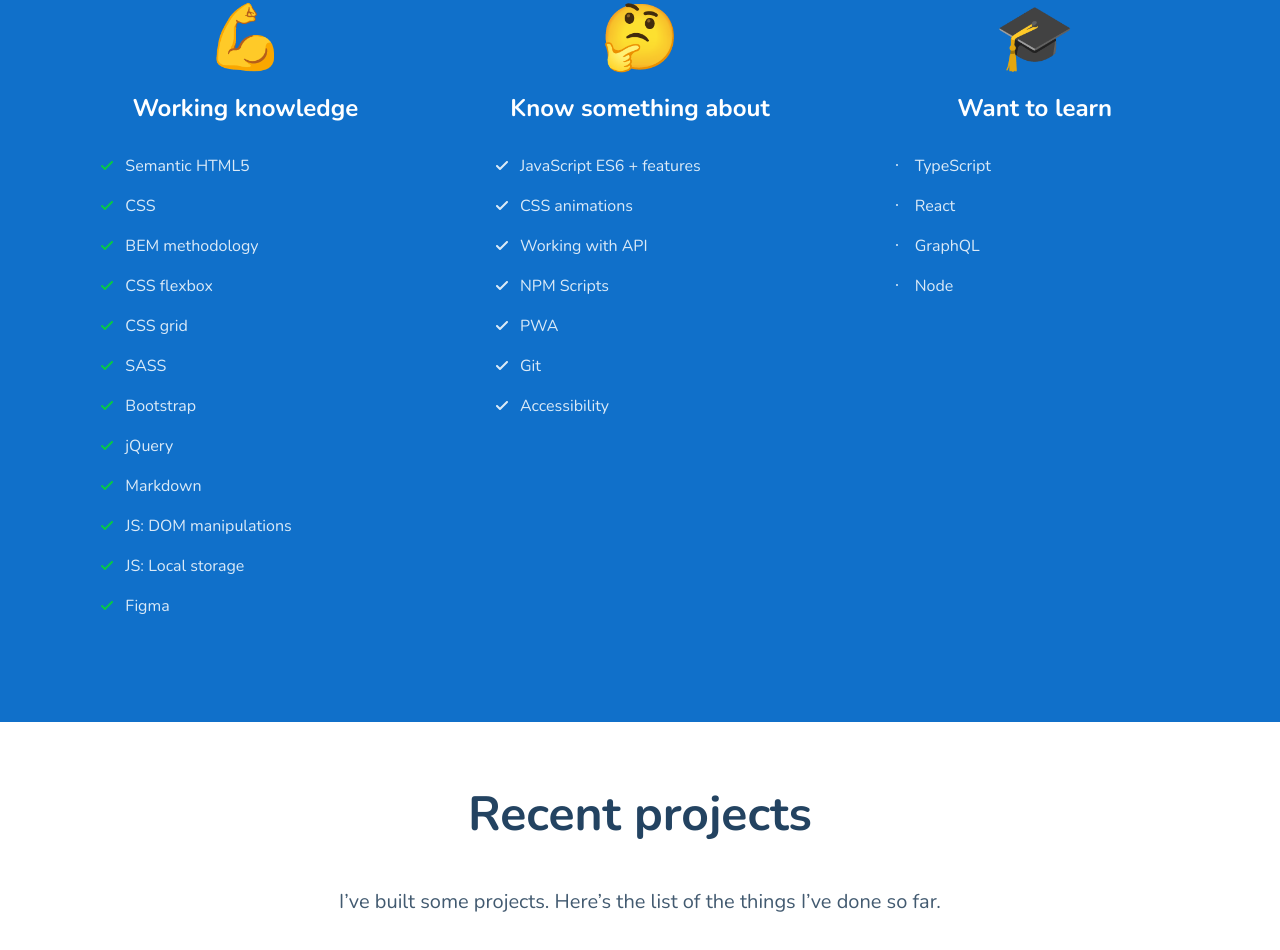
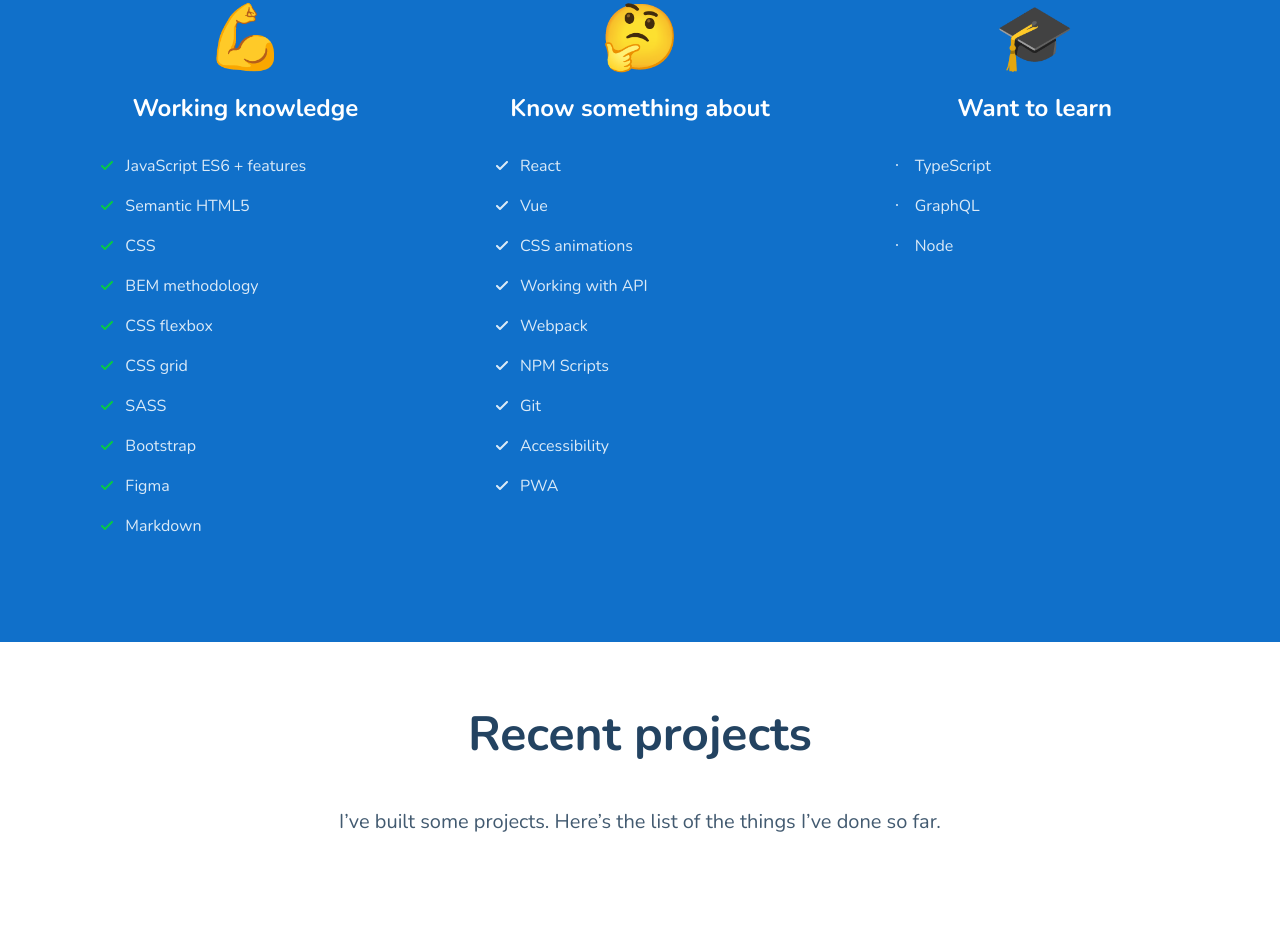
Before and after one commit to AgataS23/AgataS23.github.io, a website built with webpack: page src/pages/index.html in a window 1280 px wide. Shown: the part 1007-1957 px from the top of the page. Built offline with nearby package versions, Linux system fonts and the light colour scheme; no server answers.

Commit message:
Actualized skills

```diff
--- a/src/pages/index.html
+++ b/src/pages/index.html
@@ -43,6 +43,7 @@
           <span class="skills-section__emoji">💪</span>
           <h3 class="skills-section__header">Working knowledge</h3>
           <ul class="skills-list">
+            <li class="skills-list__item">JavaScript ES6 + features</li>
             <li class="skills-list__item">Semantic HTML5</li>
             <li class="skills-list__item">CSS</li>
             <li class="skills-list__item">BEM methodology</li>
@@ -50,24 +51,23 @@
             <li class="skills-list__item">CSS grid</li>
             <li class="skills-list__item">SASS</li>
             <li class="skills-list__item">Bootstrap</li>
-            <li class="skills-list__item">jQuery</li>
+            <li class="skills-list__item">Figma</li>
             <li class="skills-list__item">Markdown</li>
-            <li class="skills-list__item">JS: DOM manipulations</li>
-            <li class="skills-list__item">JS: Local storage</li>
-            <li class="skills-list__item">Figma</li>
           </ul>
         </article>
         <article class="skills-section">
           <span class="skills-section__emoji">🤔</span>
           <h3 class="skills-section__header">Know something about</h3>
           <ul class="skills-list skills-list--blue">
-            <li class="skills-list__item">JavaScript ES6 + features</li>
+            <li class="skills-list__item">React</li>
+            <li class="skills-list__item">Vue</li>
             <li class="skills-list__item">CSS animations</li>
             <li class="skills-list__item">Working with API</li>
+            <li class="skills-list__item">Webpack</li>
             <li class="skills-list__item">NPM Scripts</li>
-            <li class="skills-list__item">PWA</li>
             <li class="skills-list__item">Git</li>
             <li class="skills-list__item">Accessibility</li>
+            <li class="skills-list__item">PWA</li>
           </ul>
         </article>
         <article class="skills-section">
@@ -75,7 +75,6 @@
           <h3 class="skills-section__header">Want to learn</h3>
           <ul class="skills-list skills-list--dot">
             <li class="skills-list__item">TypeScript</li>
-            <li class="skills-list__item">React</li>
             <li class="skills-list__item">GraphQL</li>
             <li class="skills-list__item">Node</li>
           </ul>
```
Also changed, not shown: 2 other files.
